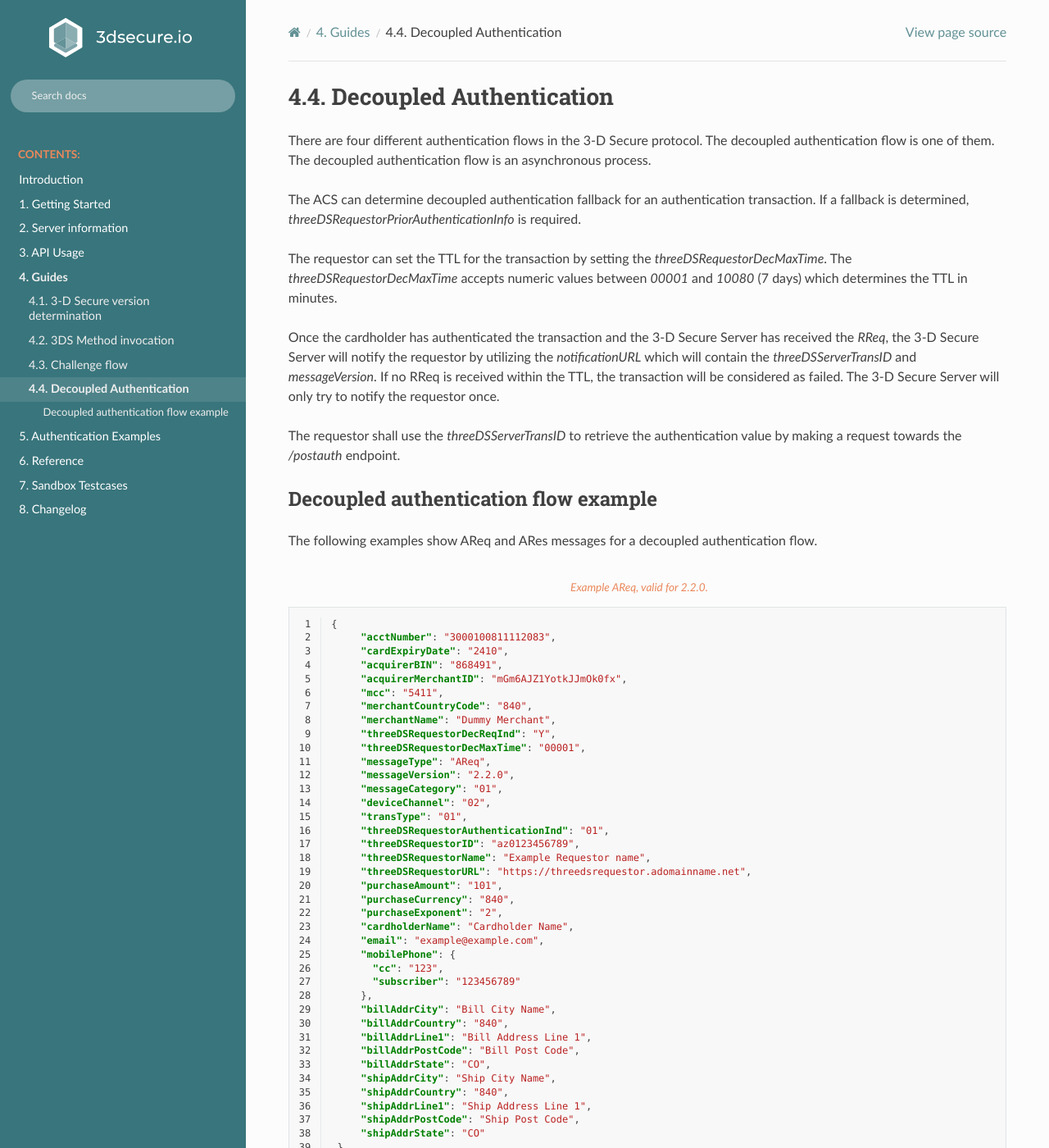
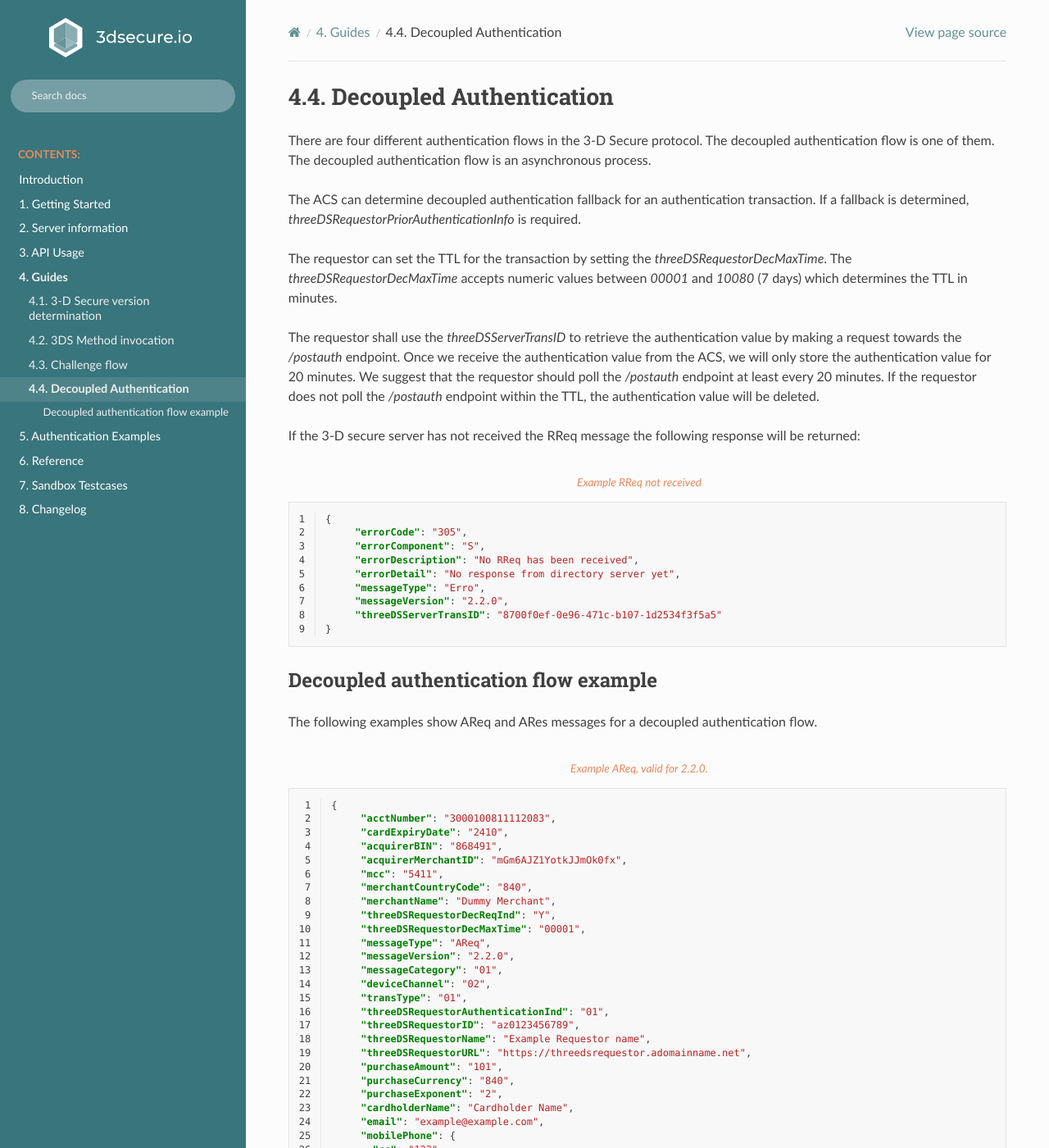
Before and after one commit to clearhaus/3DSv2-api-documentation, a Sphinx documentation site: the page built from source/decoupled_authentication.rst, in a window 1280 px wide and 1400 px high. Shown: the whole window at 82% size. Built offline with Sphinx 7.4.7 and the Read the Docs theme 3.1.0, drawn with Linux system fonts in a browser that asks for light colours; some of the changed text lies outside the part shown.

Commit message:
Update guide accordingly to https://github.com/clearhaus/issues-3dsecure-io/issues/131#issuecomment-2383218630.

```diff
--- a/source/decoupled_authentication.rst
+++ b/source/decoupled_authentication.rst
@@ -13,14 +13,27 @@ The requestor can set the TTL for the transaction by setting the `threeDSRequest
 The `threeDSRequestorDecMaxTime` accepts numeric values between `00001` and `10080` (7 days) which
 determines the TTL in minutes.
 
-Once the cardholder has authenticated the transaction and the 3-D Secure Server has
-received the `RReq`, the 3-D Secure Server will notify the requestor by utilizing the
-`notificationURL` which will contain the `threeDSServerTransID` and `messageVersion`.
-If no RReq is received within the TTL, the transaction will be considered as failed.
-The 3-D Secure Server will only try to notify the requestor once.
-
 The requestor shall use the `threeDSServerTransID` to retrieve the authentication value
 by making a request towards the `/postauth` endpoint.
+Once we receive the authentication value from the ACS, we will only store the authentication value for 20 minutes.
+We suggest that the requestor should poll the `/postauth` endpoint at least every 20 minutes.
+If the requestor does not poll the `/postauth` endpoint within the TTL, the authentication value will be deleted.
+
+If the 3-D secure server has not received the RReq message the following response will be returned:
+
+.. code-block:: json
+   :linenos:
+   :caption: Example RReq not received
+
+   {
+        "errorCode": "305",
+        "errorComponent": "S",
+        "errorDescription": "No RReq has been received",
+        "errorDetail": "No response from directory server yet",
+        "messageType": "Erro",
+        "messageVersion": "2.2.0",
+        "threeDSServerTransID": "8700f0ef-0e96-471c-b107-1d2534f3f5a5"
+   }
 
 
 Decoupled authentication flow example
@@ -93,10 +106,6 @@ The following examples show AReq and ARes messages for a decoupled authenticatio
         "transStatus": "D"
     }
 
-Once the cardholder has authenticated the transaction, the 3-D Secure Server will notify the requestor.
-The requestor can then retrieve the authentication value by making a request towards the `/postauth` endpoint.
-
-
 .. code-block:: json
    :linenos:
    :caption: Example RReq, valid for 2.2.0.
```
